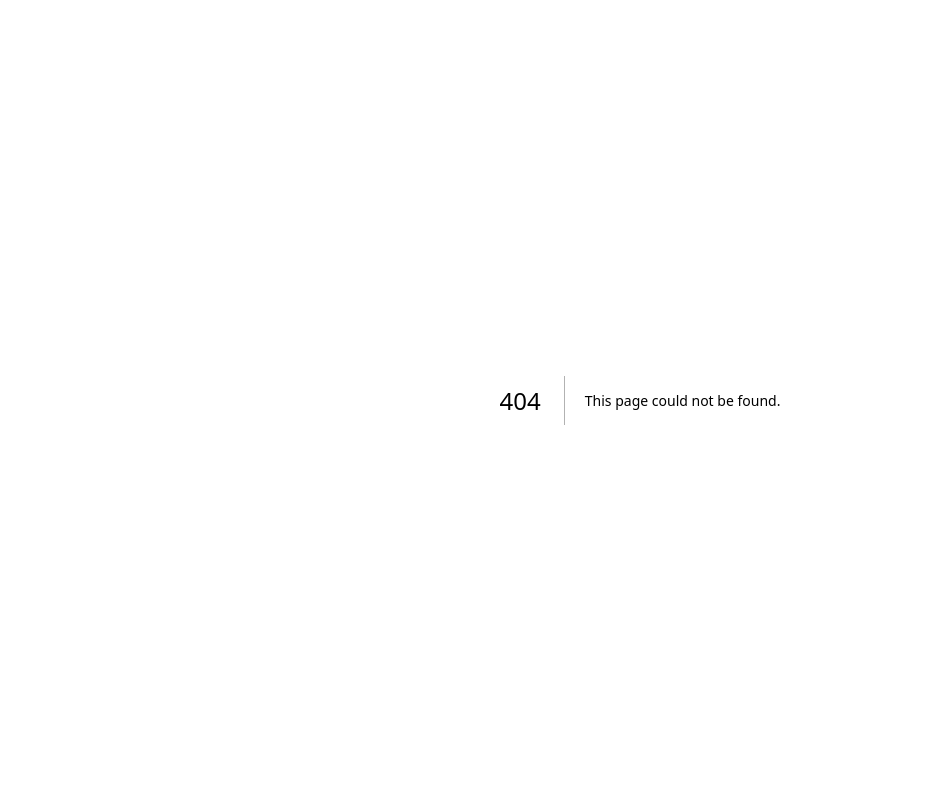
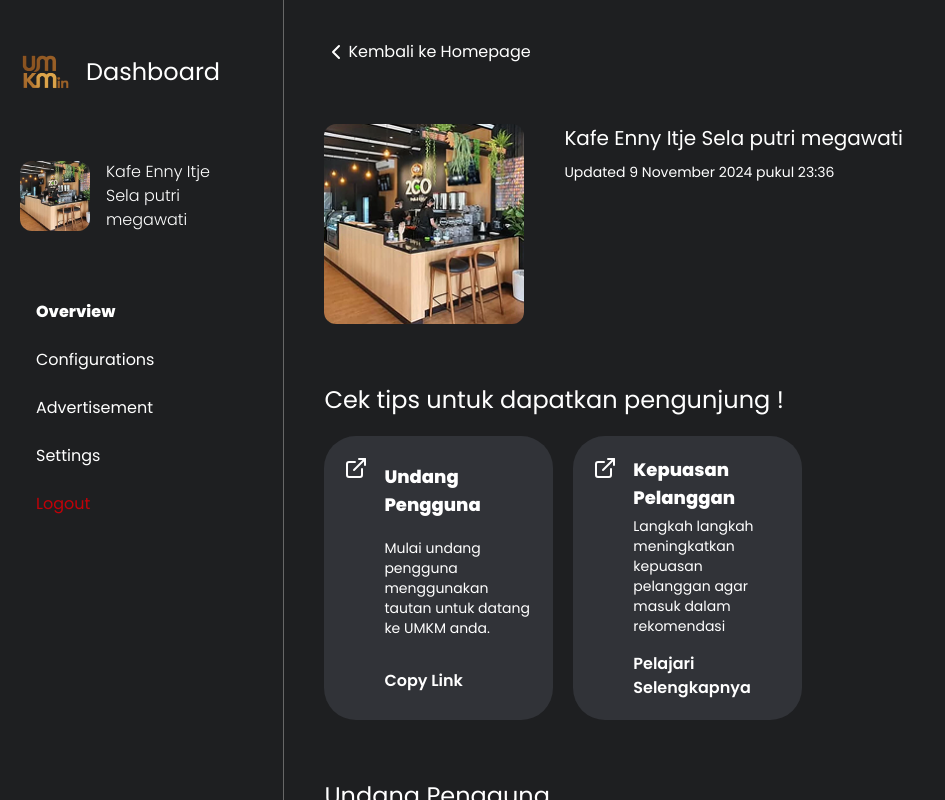
Before and after one commit to Charles03010/indomie-web-kopi, a Next.js app: page /overview in a window 1280 px wide. Before the commit this address had no page. Shown: the top 800 px of the page, without its empty margins (0-945 px from the left). Built offline with nearby package versions, Linux system fonts and the light colour scheme.

Commit message:
dashboard - Overview - Sidebar

```diff
--- /dev/null
+++ b/app/(dashboard)/layout.tsx
@@ -0,0 +1,16 @@
+import Sidebar from "@/app/components/sidebar";
+
+export default function DashboardLayout({
+  children,
+}: {
+  children: React.ReactNode;
+}) {
+  return (
+    <>
+    <div className="flex min-h-screen max-w-screen bg-(--dashboard-bg)">
+      <Sidebar />
+      <main className="w-full px-10">{children}</main>
+    </div>
+    </>
+  );
+}
--- /dev/null
+++ b/app/(dashboard)/overview/chart.tsx
@@ -0,0 +1,150 @@
+'use client';
+import {
+  Chart,
+  LineController,
+  LineElement,
+  PointElement,
+  LinearScale,
+  CategoryScale,
+  Title,
+  Tooltip,
+  Legend,
+} from 'chart.js';
+import { useEffect } from 'react';
+
+declare global {
+  interface Window {
+    myLine: Chart;
+  }
+}
+export default function CardLineChart() {
+  Chart.register(
+    LineController,
+    LineElement,
+    PointElement,
+    LinearScale,
+    CategoryScale,
+    Title,
+    Tooltip,
+    Legend
+  );
+
+  useEffect(() => {
+    var config = {
+      type: 'line',
+      data: {
+        labels: [
+          'January',
+          'February',
+          'March',
+          'April',
+          'May',
+          'June',
+          'July',
+        ],
+        datasets: [
+          {
+            label: new Date().getFullYear(),
+            backgroundColor: '#3182ce',
+            borderColor: '#3182ce',
+            data: [
+              65, 5, 10, 25, 200, 150, 78, 66, 44, 56, 67, 100, 65, 5, 10, 25,
+              200, 150, 78, 66, 44, 56, 67, 100,
+            ],
+            fill: false,
+          },
+          {
+            label: new Date().getFullYear() - 1,
+            fill: false,
+            backgroundColor: '#edf2f7',
+            borderColor: '#edf2f7',
+            data: [
+              40, 68, 86, 5, 10, 25, 200, 150, 74, 56, 60, 87, 40, 68, 86, 5,
+              10, 25, 200, 150, 74, 56, 60, 87,
+            ],
+          },
+        ],
+      },
+      options: {
+        maintainAspectRatio: false,
+        responsive: true,
+        plugins: {
+          title: {
+            display: false,
+            text: 'Sales Charts',
+            color: 'white',
+          },
+          legend: {
+            labels: {
+              color: 'white',
+            },
+            align: 'end',
+            position: 'bottom',
+          },
+          tooltip: {
+            mode: 'index',
+            intersect: false,
+          },
+        },
+        hover: {
+          mode: 'nearest',
+          intersect: true,
+        },
+        scales: {
+          x: {
+            ticks: {
+              color: 'rgba(255,255,255,.7)',
+            },
+            display: true,
+            title: {
+              display: false,
+              text: 'Month',
+              color: 'white',
+            },
+            grid: {
+              display: false,
+              borderDash: [2],
+              borderDashOffset: 2,
+              color: 'rgba(33, 37, 41, 0.3)',
+            },
+          },
+          y: {
+            ticks: {
+              color: 'rgba(255,255,255,.7)',
+            },
+            display: true,
+            title: {
+              display: false,
+              text: 'Value',
+              color: 'white',
+            },
+            grid: {
+              borderDash: [3],
+              borderDashOffset: 3,
+              drawBorder: false,
+              color: 'rgba(255, 255, 255, 0.15)',
+            },
+          },
+        },
+      },
+    };
+    const canvas = document.getElementById('line-chart') as HTMLCanvasElement;
+    if (canvas) {
+      const ctx = canvas.getContext('2d');
+      if (ctx) {
+        window.myLine = new Chart(ctx, config as any);
+      }
+    }
+  }, []);
+  return (
+    <>
+      <div className="relative flex flex-col min-w-0 wrap-break-word w-full mb-6 shadow-lg rounded bg-blueGray-700">
+        <div className="py-5 flex-auto">
+          <div className="relative min-h-100">
+            <canvas id="line-chart"></canvas>
+          </div>
+        </div>
+      </div>
+    </>
+  );
+}
--- /dev/null
+++ b/app/(dashboard)/overview/page.tsx
@@ -0,0 +1,94 @@
+import { ChevronLeft, ExternalLink } from 'lucide-react';
+import Image from 'next/image';
+import { Timestamp } from 'firebase/firestore';
+import Link from 'next/link';
+import CardLineChart from './chart';
+
+const dummyTips = [
+  {
+    title: 'Undang Pengguna',
+    content:
+      'Mulai undang pengguna menggunakan tautan untuk datang ke UMKM anda.',
+    link: '/overview',
+    linkText: 'Copy Link',
+    icons: <ExternalLink />,
+  },
+  {
+    title: 'Kepuasan Pelanggan',
+    content:
+      'Langkah langkah meningkatkan kepuasan pelanggan agar masuk dalam rekomendasi',
+    link: '/overview',
+    linkText: 'Pelajari  Selengkapnya',
+    icons: <ExternalLink />,
+  },
+];
+export default function Overview() {
+  return (
+    <>
+      <Link
+        href="/"
+        className="text-(--dashboard-text) flex items-center justify-start my-10"
+      >
+        <ChevronLeft />
+        Kembali ke Homepage
+      </Link>
+      <section>
+        <div className="flex items-start justify-start my-15">
+          <Image
+            src="/images/upload/cafe1.png"
+            alt="Cafe Image"
+            width={200}
+            height={200}
+            className="rounded-xl aspect-square object-cover"
+          />
+          <div className="ml-10">
+            <h2 className="text-(--dashboard-text) text-xl mb-2">
+              Kafe Enny Itje Sela putri megawati
+            </h2>
+            <span className="text-(--dashboard-text) text-sm">
+              Updated{' '}
+              {new Timestamp(1731195416, 0)
+                .toDate()
+                .toLocaleString('id-ID', {
+                  day: 'numeric',
+                  month: 'long',
+                  year: 'numeric',
+                  hour: '2-digit',
+                  minute: '2-digit',
+                })
+                .replace(/\./g, ':')}
+            </span>
+          </div>
+        </div>
+      </section>
+      <section>
+        <h2 className="text-(--dashboard-text) text-2xl">
+          Cek tips untuk dapatkan pengunjung !
+        </h2>
+        <div className="flex space-x-5">
+          {dummyTips.map((tip, index) => (
+            <div
+              key={index}
+              className="flex w-1/4 text-(--dashboard-text) bg-(--dashboard-card-bg) p-5 rounded-4xl my-5"
+            >
+              <div className="w-max mr-4">{tip.icons}</div>
+              <div className="flex flex-col justify-around">
+                <h3 className="text-lg font-extrabold mb-1">{tip.title}</h3>
+                <p className="text-sm mb-4">{tip.content}</p>
+                <Link href={tip.link} className="cursor-pointer font-semibold">
+                  {tip.linkText}
+                </Link>
+              </div>
+            </div>
+          ))}
+        </div>
+      </section>
+      <section className='mt-10'>
+        <h2 className="text-(--dashboard-text) text-2xl">
+          Undang Pengguna
+        </h2>
+        <CardLineChart />
+      </section>
+    </>
+  );
+}
--- a/app/components/navbar.tsx
+++ b/app/components/navbar.tsx
@@ -36,7 +36,6 @@ const Navbar = () => {
       px-4 py-2 md:px-8 md:py-3
       bg-linear-to-r to-[#1C2022] from-[#352B1B]
       shadow-xl
-      relative
     ">
       <Image src="/images/logo.png" className='ml-2 md:ml-4' alt="Logo" width={40} height={40} />
 
--- /dev/null
+++ b/app/components/sidebar.tsx
@@ -0,0 +1,58 @@
+'use client';
+import Image from 'next/image';
+import Link from 'next/link';
+import { usePathname } from 'next/navigation';
+
+const SidebarLink = [
+  { name: 'Overview', href: '/overview' },
+  { name: 'Configurations', href: '/configurations' },
+  { name: 'Advertisement', href: '/advertisement' },
+  { name: 'Settings', href: '/settings' },
+  { name: 'Logout', href: '/logout' },
+];
+
+const Sidebar = () => {
+  const pathname = usePathname();
+  return (
+    <aside className="w-90 border-r px-5 py-10 min-h-screen border-(--dashboard-border)">
+      <div className="flex items-center justify-start">
+        <Image
+          src="/images/logo.png"
+          alt="Logo"
+          width={50}
+          height={50}
+          className=""
+        />
+        <h2 className="text-(--dashboard-text) text-2xl m-4">Dashboard</h2>
+      </div>
+      <div className="flex items-center mt-10 justify-start">
+        <Image
+          src="/images/upload/cafe1.png"
+          alt="Logo"
+          width={70}
+          height={70}
+          className="rounded-xl aspect-square object-cover"
+        />
+        <h2 className="text-(--dashboard-text) m-4 font-light">
+          Kafe Enny Itje Sela putri megawati
+        </h2>
+      </div>
+      <div className="flex flex-col mt-10">
+        {SidebarLink.map((link, index) => (
+          <Link
+            key={index}
+            href={link.href}
+            className={
+              'block w-full py-3 px-4 rounded-lg hover:bg-(--head-text) transition-colors' +
+              (link.name === 'Logout' ? ' text-red-700' : ' text-(--dashboard-text)') +
+              (pathname === link.href ? ' font-extrabold' : '')
+            }
+          >
+            {link.name}
+          </Link>
+        ))}
+      </div>
+    </aside>
+  );
+};
+export default Sidebar;
--- a/app/globals.css
+++ b/app/globals.css
@@ -10,6 +10,10 @@
   --carousel-button-bg: #dd7338;
   --divider-primary: #d9d9d9;
   --input-bg: #dedede;
+  --dashboard-bg: #1E1F21;
+  --dashboard-border: #676767;
+  --dashboard-card-bg: #313338;
+  --dashboard-text: #FFFFFF;
 }
 
 body {
--- a/package.json
+++ b/package.json
@@ -9,7 +9,9 @@
     "lint": "eslint"
   },
   "dependencies": {
+    "chart.js": "^4.5.1",
     "embla-carousel-react": "^8.6.0",
+    "firebase": "^12.5.0",
     "lucide-react": "^0.553.0",
     "next": "16.0.1",
     "react": "19.2.0",
@@ -24,5 +26,6 @@
     "eslint-config-next": "16.0.1",
     "tailwindcss": "^4",
     "typescript": "^5"
-  }
+  },
+  "packageManager": "pnpm@10.22.0+sha512.bf049efe995b28f527fd2b41ae0474ce29186f7edcb3bf545087bd61fbbebb2bf75362d1307fda09c2d288e1e499787ac12d4fcb617a974718a6051f2eee741c"
 }
--- /dev/null
+++ b/pnpm-workspace.yaml
@@ -0,0 +1,3 @@
+onlyBuiltDependencies:
+  - '@firebase/util'
+  - protobufjs
```
Also changed, not shown: 1 other file (tests, documents, lock files or other folders).
